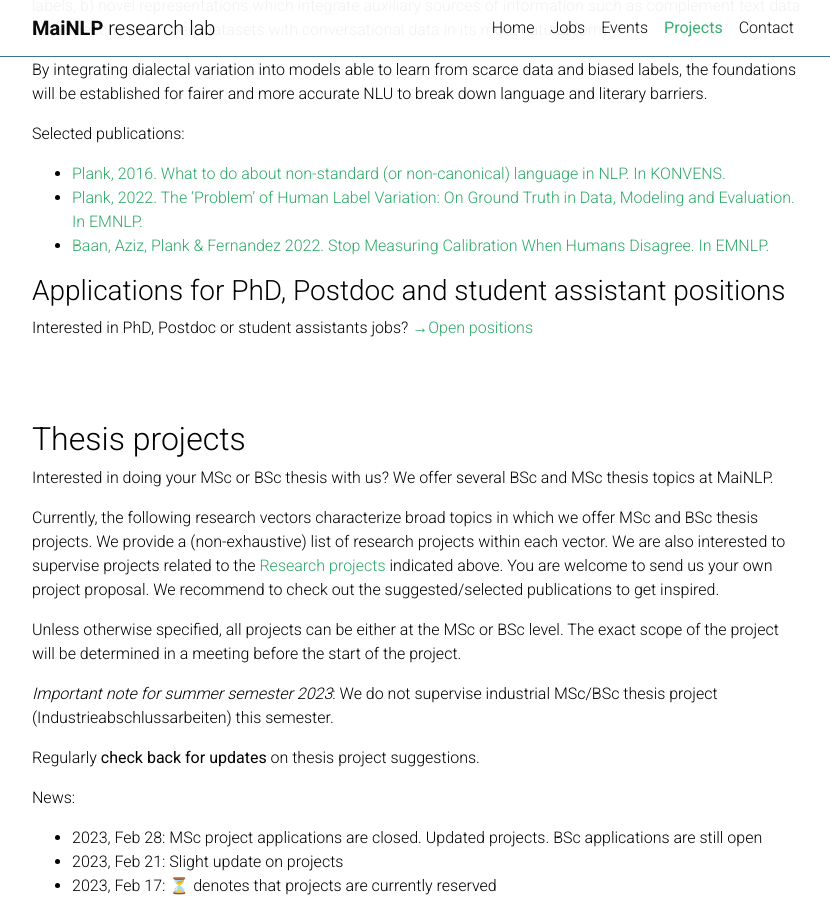
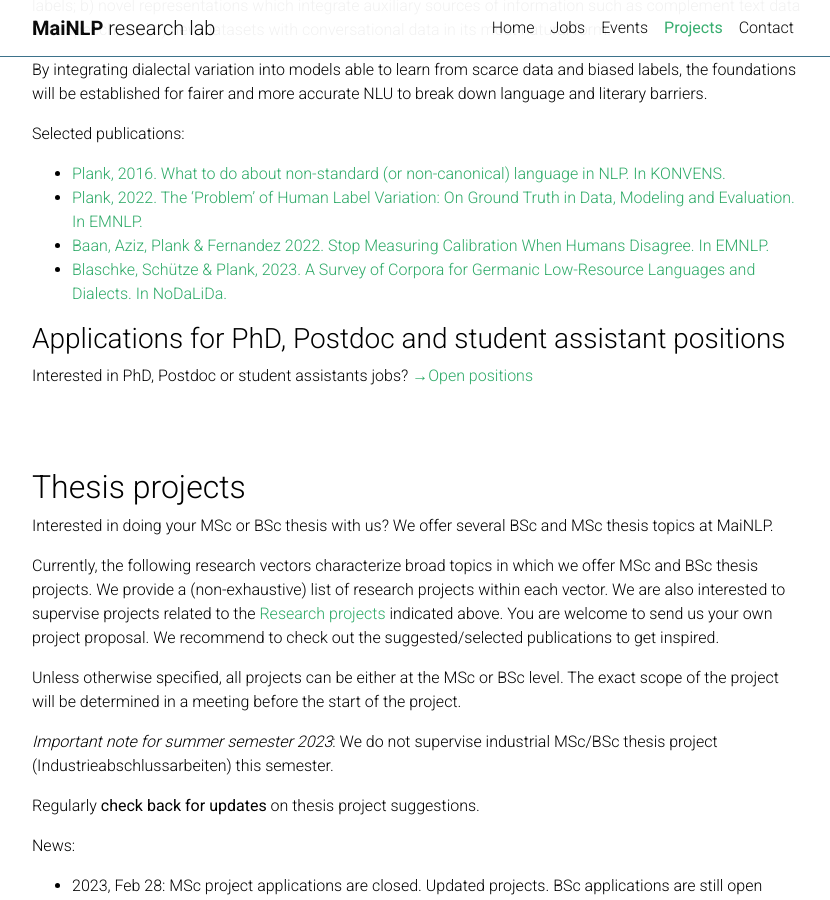
Before and after one commit to mainlp/mainlp.github.io, a Jekyll site: the page built from _pages/projects.md, in a window 1280 px wide and 900 px high, scrolled down 1758 px. Shown: the whole window, without its empty margins (223-1053 px from the left). Built offline with Jekyll 4.4.1, drawn with Linux system fonts in a browser that asks for light colours; emoji names are drawn with the system emoji font; comment, search, counter and statistics services are not loaded; a style sheet for code colours, icons or effects is not loaded.

Commit message:
Update projects.md

```diff
--- a/_pages/projects.md
+++ b/_pages/projects.md
@@ -52,6 +52,7 @@ Selected publications:
 - [Plank, 2016. What to do about non-standard (or non-canonical) language in NLP. In KONVENS.](https://arxiv.org/abs/1608.07836)
 - [Plank, 2022. The 'Problem' of Human Label Variation: On Ground Truth in Data, Modeling and Evaluation. In EMNLP.](https://arxiv.org/abs/2211.02570)
 - [Baan, Aziz, Plank & Fernandez 2022.  Stop Measuring Calibration When Humans Disagree. In EMNLP.](https://arxiv.org/abs/2210.16133)
+- [Blaschke, Schütze & Plank, 2023. A Survey of Corpora for Germanic Low-Resource Languages and Dialects. In NoDaLiDa.](https://arxiv.org/abs/2304.09805)
 
 
 ### Applications for PhD, Postdoc and student assistant positions
```
